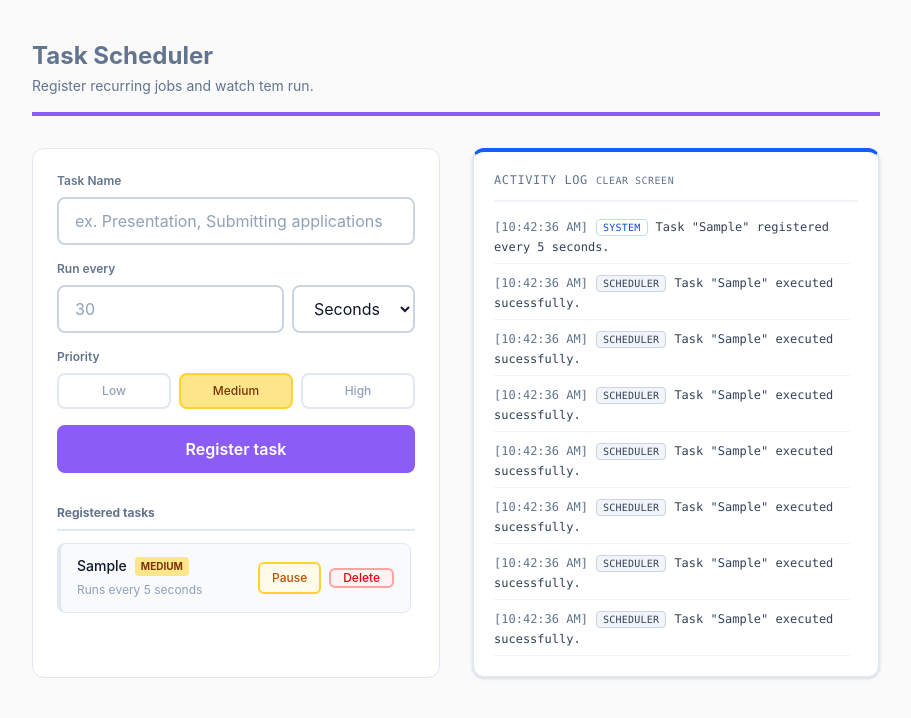
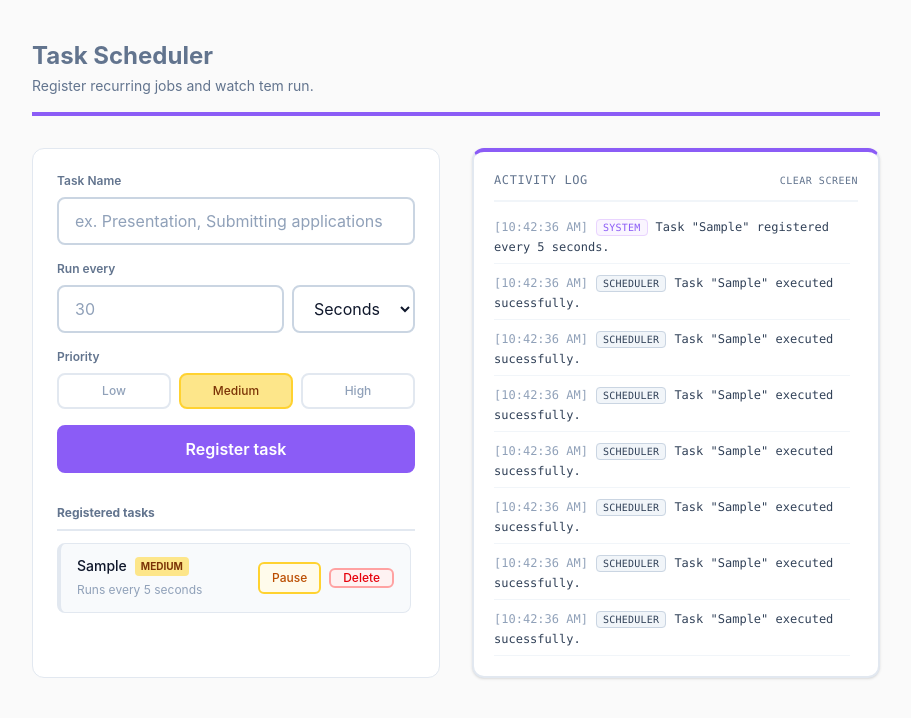
Before and after one commit to martinengo2108-collab/Learning_React_Js, a React (Vite) app in the folder Task_scheduler/: page / in a window 1280 px wide. Both pictures are taken after typing "Sample", "5" into the empty fields and a click on the button "Register task". Shown: the top 718 px of the page, without its empty margins (184-1095 px from the left). Built offline with nearby package versions, Linux system fonts and the light colour scheme.

Commit message:
formatting file

```diff
--- a/Task_scheduler/src/components/TerminalLog.jsx
+++ b/Task_scheduler/src/components/TerminalLog.jsx
@@ -1,11 +1,10 @@
 import React from "react";
 
-export default function TerminalLog({logs,onClear}){
-        return(
-            <div className="bg-white rounded-xl border-2 border-slate-200 border-t-4 border-t-blue-600 p-5 flex flex-col shadow-sm h-[530px]">
+export default function TerminalLog({ logs, onClear }) {
+    return (
+        <div className="bg-white rounded-xl border-2 border-slate-200 border-t-4 border-t-[#8B5CF6] p-5 flex flex-col shadow-sm h-[530px]">
             <div className="flex items-center justify-between mb-4 border-b-2 border-slate-100 pb-3">
 
-                    <div className="flex items-center space-x-2">
 
                 <span className="text-xs font-mono tracking-wider text-slate-500 uppercase">
                     Activity log
@@ -16,11 +15,11 @@ export default function TerminalLog({logs,onClear}){
                     <button
 
                         onClick={onClear}
-                        className="text-[10px] font-mono tracking-wider text-slate-500 hover:text-slate-300 uppercase transition">
+                        className="text-[10px] font-mono tracking-wider text-slate-500 hover:text-[#8B5CF6] uppercase transition">
                         Clear Screen
                     </button>
                 )}
-                    </div>
+
 
             </div>
             <div className="flex-1 overflow-y-auto font-mono text-xs space-y-2.5 pr-2">
@@ -30,21 +29,21 @@ export default function TerminalLog({logs,onClear}){
                     </div>
 
                 )}
-                    {logs.map((log,index) =>{
-                        let tagstyle ="text-blue-700 bg-sky-60 border border-blue-200";
+                {logs.map((log, index) => {
+                    let tagstyle = "text-[#8B5CF6] bg-purple-50 border border-purple-200";
 
-                        if(log.type === "success") tagstyle = "text-emerald-700 bg-emerald-50 border border-emerald-300";
+                    if (log.type === "success") tagstyle = "text-emerald-700 bg-emerald-50 border border-emerald-300";
 
-                        if(log.type ==="warning") tagstyle="text-amber-700 bg-amber-60 border border-amber-300";
+                    if (log.type === "warning") tagstyle = "text-amber-700 bg-amber-60 border border-amber-300";
 
-                        if(log.type ==="task") tagstyle="text-slate-700 bg-slate-100 border border-slate-300";
+                    if (log.type === "task") tagstyle = "text-slate-700 bg-slate-100 border border-slate-300";
 
-                        return(
+                    return (
                         <div
                             key={index}
                             className="leading-relaxed border-b border-slate-100 pb-1.5 last:border-0">
                             <span
-                                className="text-slate-500 mr-2">[{log.timestamp}]</span>
+                                className="text-slate-400 mr-2">[{log.timestamp}]</span>
                             <span className={`px-1.5 py-0.5 rounded text-[10px] uppercase font-boldd tracking-wide mr-2 ${tagstyle}`}>
                                 {log.sender}
                             </span>
```
Lines whose indentation alone changed are shown as unchanged.
